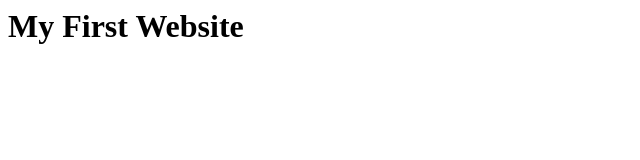
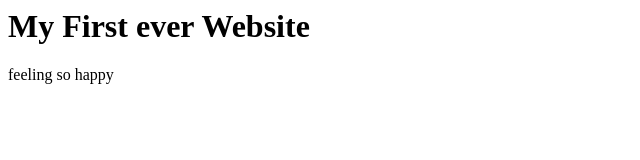
Before and after one commit to Promahdi/myfirst-website, a plain HTML site: page index.html in a window 1280 px wide. Shown: the whole page, without its empty margins (0-640 px from the left). Drawn offline with Linux system fonts and the light colour scheme.

Commit message:
adding a little bit

```diff
--- a/index.html
+++ b/index.html
@@ -1 +1,2 @@
-<h1>My First Website</h1>
+<h1>My First ever Website</h1>
+<p>feeling so happy</p>
```
